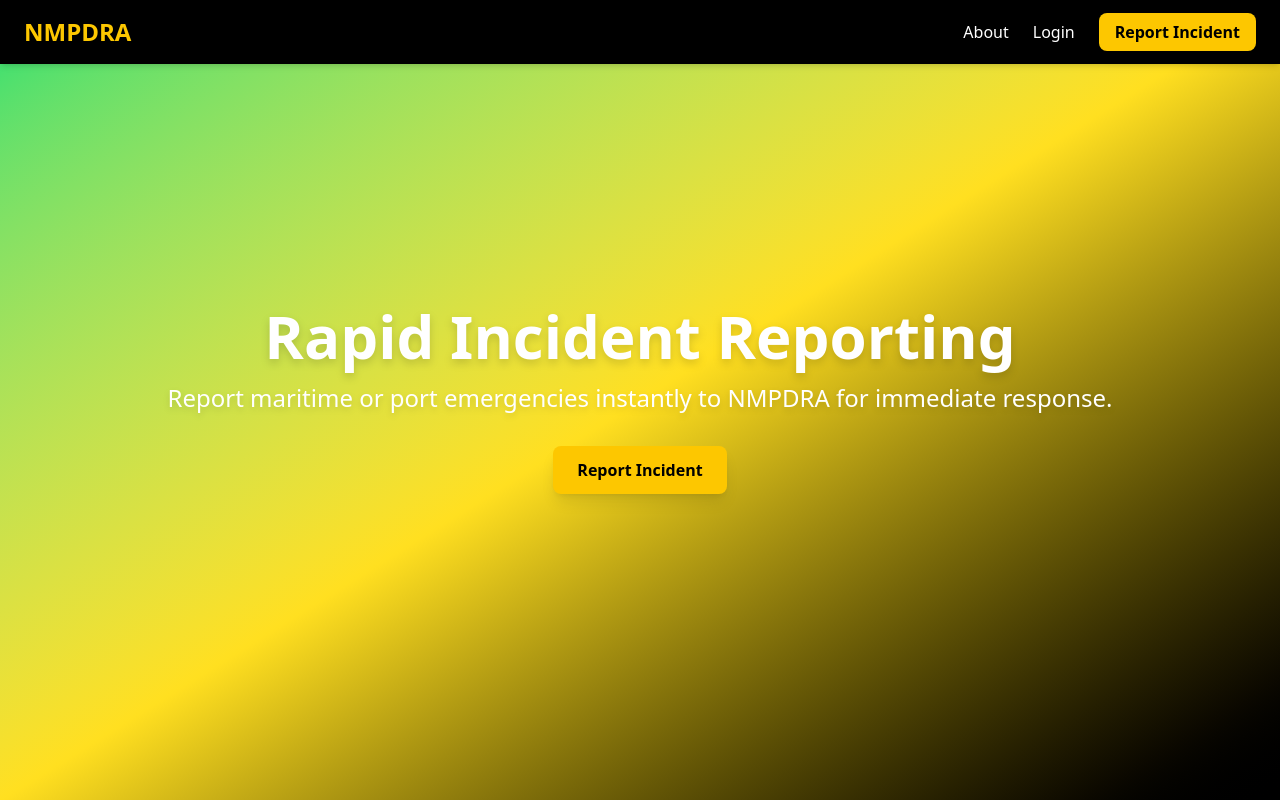
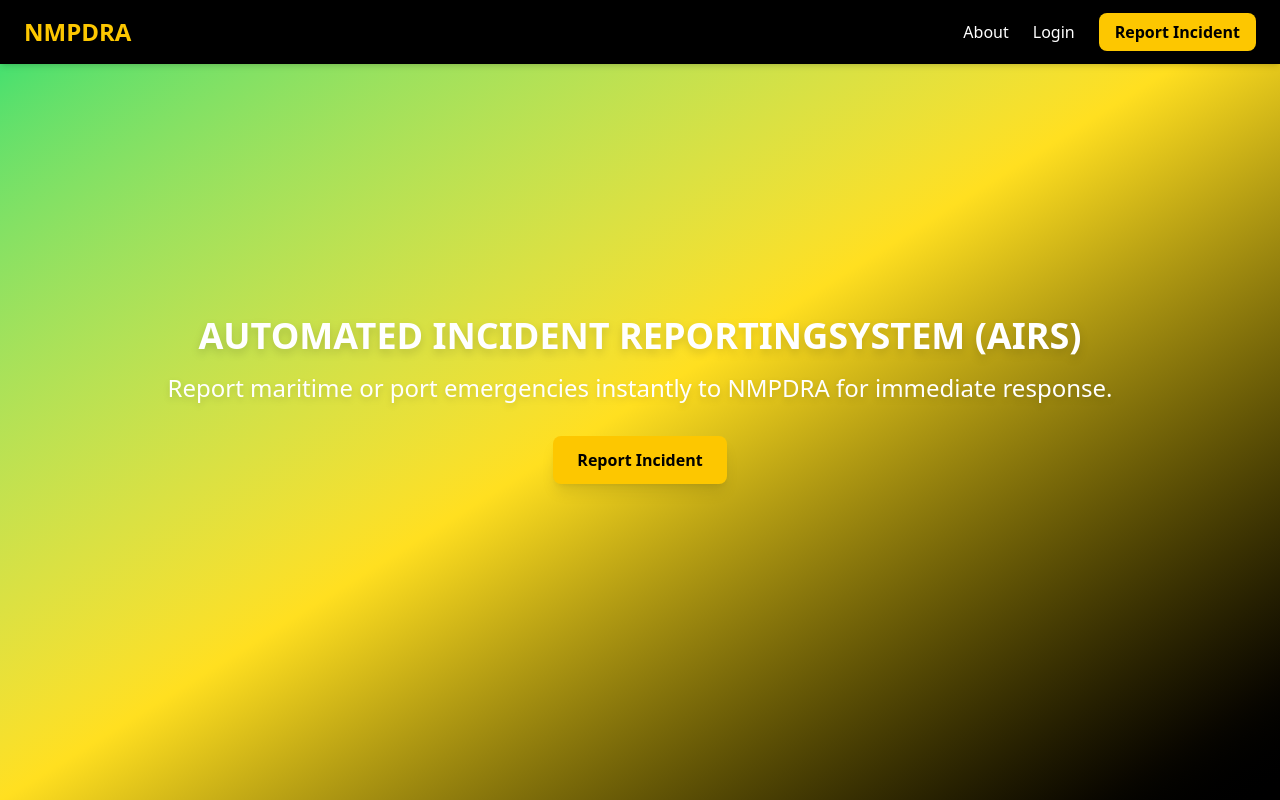
Before and after one commit to AbdullahiMuhammad/airr-front, a React (Vite) app: page / in a window 1280 px wide. Built offline with nearby package versions, Linux system fonts and the light colour scheme; what chartjs-plugin-datalabels would draw is missing.

Commit message:
codeing on fire

```diff
--- a/src/pages/LandingPage.jsx
+++ b/src/pages/LandingPage.jsx
@@ -31,8 +31,8 @@ const LandingPage = () => {
 
       {/* Hero Section */}
       <section className="h-screen flex flex-col justify-center items-center text-center px-4 md:px-20 bg-gradient-to-br from-green-400 via-yellow-300 to-black text-white">
-        <h1 className="text-4xl md:text-6xl font-extrabold mb-4 drop-shadow-lg">
-          Rapid Incident Reporting
+        <h1 className="text-3xl md:text-4xl font-extrabold mb-4 drop-shadow-lg">
+          AUTOMATED INCIDENT REPORTINGSYSTEM (AIRS)
         </h1>
         <p className="text-lg md:text-2xl mb-8 drop-shadow-md">
           Report maritime or port emergencies instantly to NMPDRA for immediate response.
```
